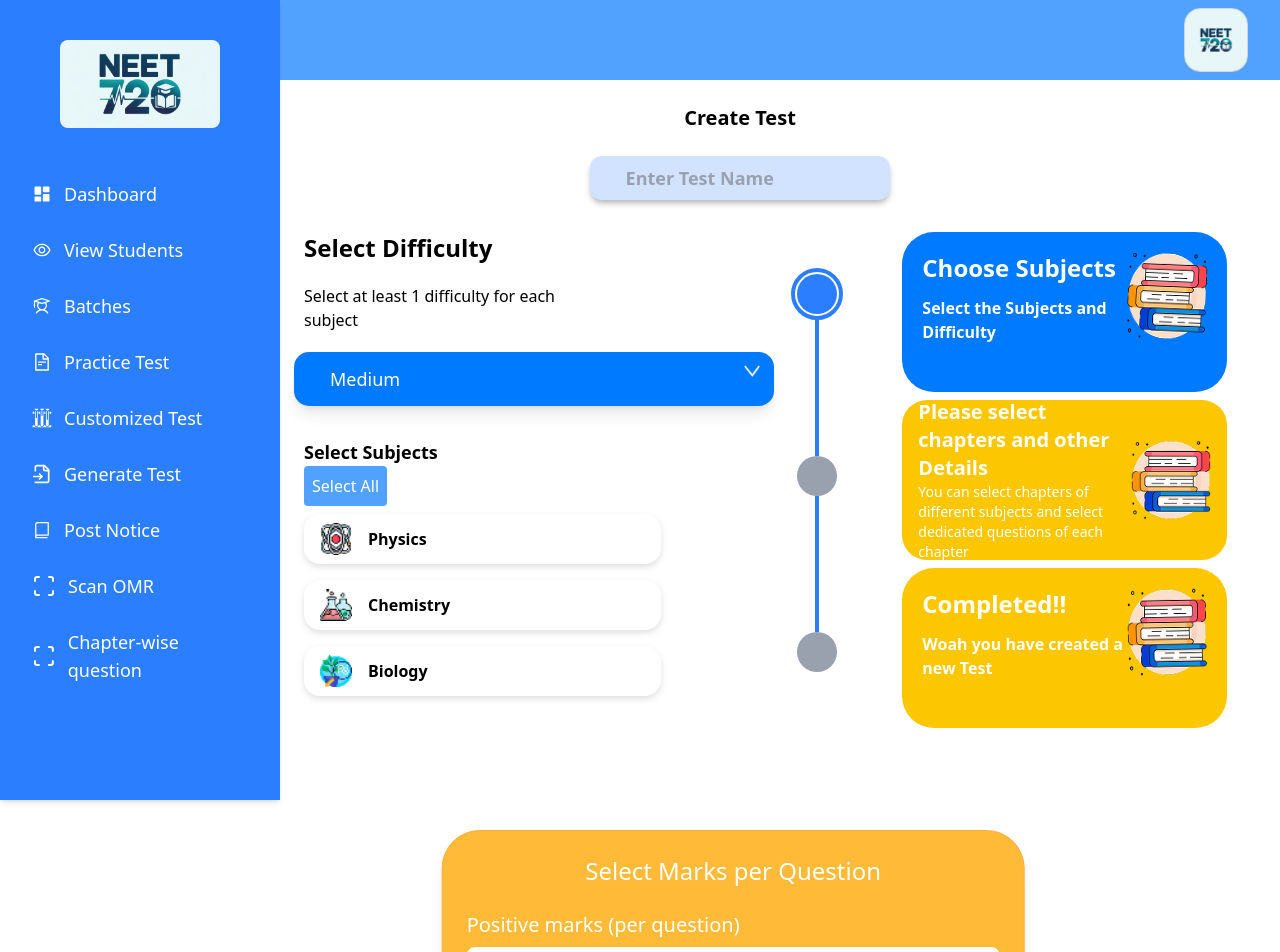
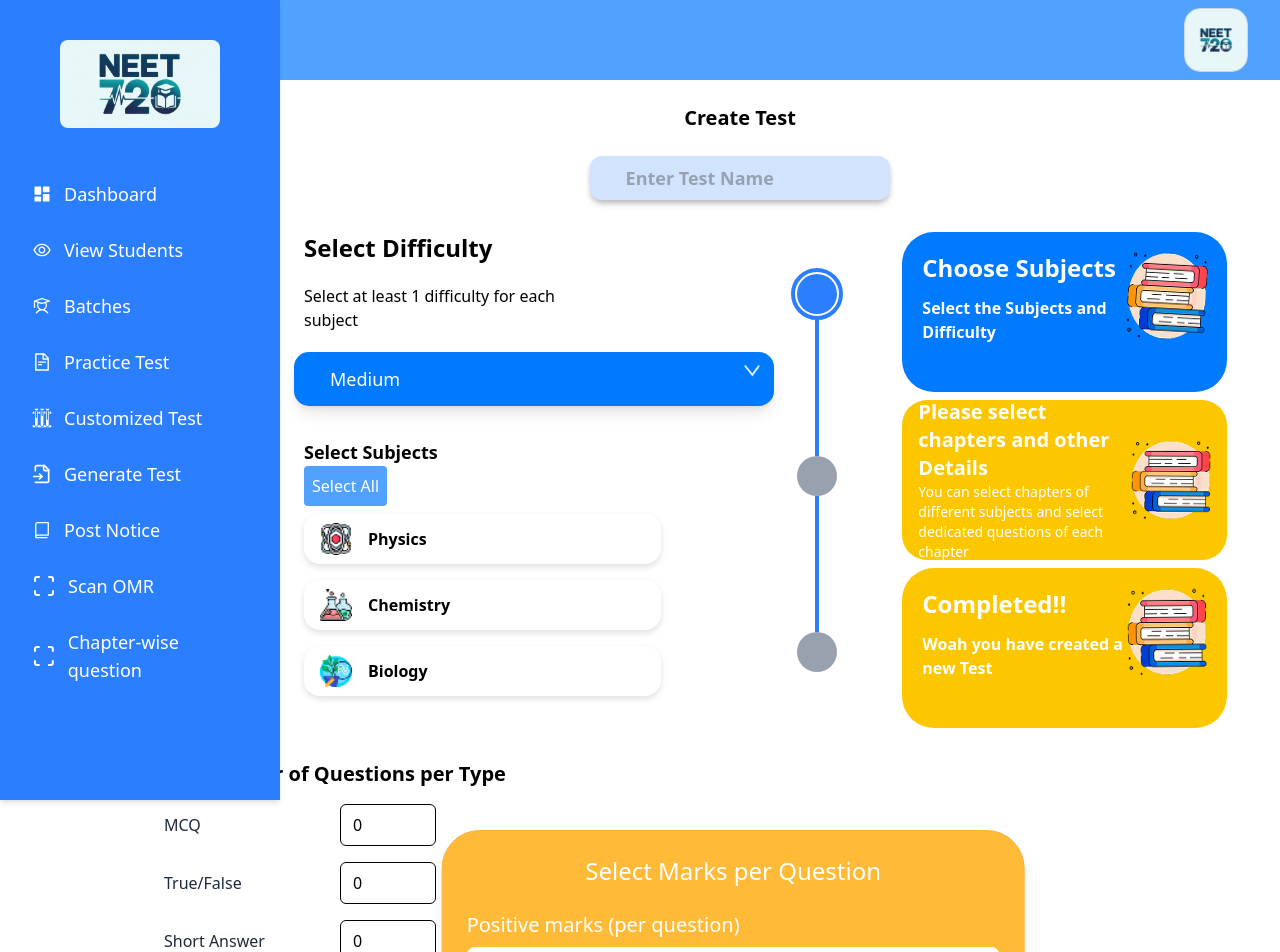
Before and after one commit to Code4Bharat1/neet720-admin, a Next.js app: page /subjectselect in a window 1280 px wide. Shown: the top 952 px of the page. Built offline with nearby package versions, Linux system fonts and the light colour scheme.

Commit message:
Refactor SubjectSelect component: improve state management for question type counts and enhance localStorage handling

```diff
--- a/src/components/subjectselect/SubjectSelect.jsx
+++ b/src/components/subjectselect/SubjectSelect.jsx
@@ -1,4 +1,4 @@
-'use client';
+"use client";
 
 import React, { useState, useEffect } from "react";
 import { FaFlask, FaDumbbell, FaArrowRight } from "react-icons/fa";
@@ -16,6 +16,7 @@ const SelectSubjectPage = () => {
   const [positiveMarks, setPositiveMarks] = useState("");
   const [negativeMarks, setNegativeMarks] = useState("");
   const router = useRouter();
+  const [questionTypeCounts, setQuestionTypeCounts] = useState({});
 
   // Animation variants
   const fadeIn = {
@@ -23,8 +24,8 @@ const SelectSubjectPage = () => {
     visible: {
       opacity: 1,
       y: 0,
-      transition: { duration: 0.6 }
-    }
+      transition: { duration: 0.6 },
+    },
   };
 
   const staggerContainer = {
@@ -32,9 +33,9 @@ const SelectSubjectPage = () => {
     visible: {
       opacity: 1,
       transition: {
-        staggerChildren: 0.3
-      }
-    }
+        staggerChildren: 0.3,
+      },
+    },
   };
 
   const popIn = {
@@ -45,16 +46,62 @@ const SelectSubjectPage = () => {
       transition: {
         type: "spring",
         stiffness: 200,
-        damping: 15
-      }
-    }
+        damping: 15,
+      },
+    },
+  };
+  const allQuestionTypes = [
+    "MCQ",
+    "True/False",
+    "Short Answer",
+    "Long Answer",
+    "Assertion Reason",
+  ];
+
+  const defaultCountsByDifficulty = {
+    Easy: {
+      MCQ: 10,
+      "True/False": 5,
+      "Short Answer": 2,
+      "Long Answer": 0,
+      "Assertion Reason": 0,
+    },
+    Medium: {
+      MCQ: 8,
+      "True/False": 4,
+      "Short Answer": 4,
+      "Long Answer": 2,
+      "Assertion Reason": 2,
+    },
+    Hard: {
+      MCQ: 4,
+      "True/False": 2,
+      "Short Answer": 4,
+      "Long Answer": 3,
+      "Assertion Reason": 3,
+    },
   };
 
   // Load selected subjects from localStorage when the component mounts
   useEffect(() => {
-    const savedSubjects = JSON.parse(localStorage.getItem("selectedSubjects")) || [];
+    const savedSubjects =
+      JSON.parse(localStorage.getItem("selectedSubjects")) || [];
     setSelectedSubjects(savedSubjects);
   }, []);
+
+  // Load question type counts from localStorage or set defaults
+  useEffect(() => {
+    const savedCounts = JSON.parse(localStorage.getItem("questionTypeCounts"));
+    if (savedCounts) setQuestionTypeCounts(savedCounts);
+  }, []);
+
+  // Save question type counts to localStorage whenever they change
+  useEffect(() => {
+    localStorage.setItem(
+      "questionTypeCounts",
+      JSON.stringify(questionTypeCounts)
+    );
+  }, [questionTypeCounts]);
 
   // Function to update selected subjects and store them in localStorage
   const handleSubjectChange = (subjectOrSubjects) => {
@@ -78,7 +125,6 @@ const SelectSubjectPage = () => {
       return updatedSubjects;
     });
   };
-
 
   // Load marks in localStorage
   useEffect(() => {
@@ -133,7 +179,7 @@ const SelectSubjectPage = () => {
   const handleContinueClick = () => {
     if (!testName.trim()) {
       toast.error("Test name is required!", {
-        duration: 5000
+        duration: 5000,
       });
       return;
     }
@@ -143,7 +189,7 @@ const SelectSubjectPage = () => {
       router.push(`/select_chapters_${subject}`); // Route to the first selected subject's page
     } else {
       toast.error("Please select at least one subject!", {
-        duration: 5000
+        duration: 5000,
       });
     }
   };
@@ -156,8 +202,6 @@ const SelectSubjectPage = () => {
       transition={{ duration: 0.5 }}
     >
       <div className="w-full max-w-7xl mx-auto p-6">
-
-
         {/* Top Section: Create Test */}
         <motion.div
           className="text-center mb-8 md:ml-50"
@@ -181,7 +225,12 @@ const SelectSubjectPage = () => {
             className="mt-4 px-9 py-2 border-none rounded-xl bg-[#D1E3FF] text-black font-bold text-lg w-full md:w-2/5 placeholder:text-gray-400 shadow-[0_4px_6px_-1px_rgba(0,0,0,0.3)]"
             initial={{ opacity: 0, scale: 0.9 }}
             animate={{ opacity: 1, scale: 1 }}
-            transition={{ delay: 0.4, type: "spring", stiffness: 200, damping: 20 }}
+            transition={{
+              delay: 0.4,
+              type: "spring",
+              stiffness: 200,
+              damping: 20,
+            }}
             whileFocus={{ boxShadow: "0 0 0 3px rgba(59, 130, 246, 0.5)" }}
           />
         </motion.div>
@@ -194,50 +243,65 @@ const SelectSubjectPage = () => {
           animate="visible"
         >
           {/* Left Section */}
-          <motion.div
-            className="relative w-[100%]"
-            variants={fadeIn}
-          >
+          <motion.div className="relative w-[100%]" variants={fadeIn}>
             {/* Difficulty */}
-            <motion.div
-              className="relative mb-8"
-              variants={popIn}
-            >
+            <motion.div className="relative mb-8" variants={popIn}>
               <h3 className="text-2xl font-semibold">Select Difficulty</h3>
-              <p className="mt-5">Select at least 1 difficulty for each subject</p>
+              <p className="mt-5">
+                Select at least 1 difficulty for each subject
+              </p>
               <motion.select
                 value={difficulty}
                 onChange={(e) => {
-                  setDifficulty(e.target.value);
-                  saveMarksToLocalStorage(positiveMarks, negativeMarks, e.target.value); // Save difficulty along with marks
+                  const newDifficulty = e.target.value;
+                  setDifficulty(newDifficulty);
+
+                  const defaultCounts =
+                    defaultCountsByDifficulty[newDifficulty];
+                  setQuestionTypeCounts(defaultCounts); // Override existing counts with defaults
+
+                  saveMarksToLocalStorage(
+                    positiveMarks,
+                    negativeMarks,
+                    newDifficulty
+                  );
                 }}
                 className="p-2 mt-5 w-[480px] h-[54px] rounded-[15px] bg-[#007AFF] text-white appearance-none px-9 text-lg outline-none focus:ring-0 shadow-lg font-normal ml-[-10px]"
                 whileHover={{ scale: 1.02 }}
                 whileTap={{ scale: 0.98 }}
               >
-                <option value="Easy" className="bg-white text-black">Easy</option>
-                <option value="Medium" className="bg-white text-black">Medium</option>
-                <option value="Hard" className="bg-white text-black">Hard</option>
+                <option value="Easy" className="bg-white text-black">
+                  Easy
+                </option>
+                <option value="Medium" className="bg-white text-black">
+                  Medium
+                </option>
+                <option value="Hard" className="bg-white text-black">
+                  Hard
+                </option>
               </motion.select>
 
               <motion.img
-                src="Vector 1.png"  // Replace with the actual path of your arrow image
+                src="Vector 1.png" // Replace with the actual path of your arrow image
                 alt="Dropdown Arrow"
                 className="absolute top-1/2 left-110 w-4 h-3 pointer-events-none mt-11"
                 animate={{ y: [0, 3, 0] }}
-                transition={{ repeat: Infinity, duration: 1.5, repeatType: "reverse" }}
+                transition={{
+                  repeat: Infinity,
+                  duration: 1.5,
+                  repeatType: "reverse",
+                }}
               />
             </motion.div>
 
             {/* Subjects */}
-            <motion.div
-              className="mb-8"
-              variants={fadeIn}
-            >
+            <motion.div className="mb-8" variants={fadeIn}>
               <h3 className="text-lg font-semibold">Select Subjects</h3>
               <button
                 className="p-2 bg-blue-400 text-white rounded cursor-pointer"
-  onClick={() => handleSubjectChange(["Physics", "Chemistry", "Biology"])}
+                onClick={() =>
+                  handleSubjectChange(["Physics", "Chemistry", "Biology"])
+                }
               >
                 Select All
               </button>
@@ -262,12 +326,23 @@ const SelectSubjectPage = () => {
                         : "bg-white border-gray-400"
                     } flex items-center justify-start gap-4 transition-colors duration-300`}
                     variants={popIn}
-                    whileHover={{ scale: 1.05, boxShadow: "0 10px 15px -3px rgba(0, 0, 0, 0.1), 0 4px 6px -2px rgba(0, 0, 0, 0.05)" }}
+                    whileHover={{
+                      scale: 1.05,
+                      boxShadow:
+                        "0 10px 15px -3px rgba(0, 0, 0, 0.1), 0 4px 6px -2px rgba(0, 0, 0, 0.05)",
+                    }}
                     whileTap={{ scale: 0.98 }}
-                    animate={selectedSubjects.includes(subject.name) ?
-                      { y: [0, -5, 0], transition: { duration: 0.3 } } : {}}
+                    animate={
+                      selectedSubjects.includes(subject.name)
+                        ? { y: [0, -5, 0], transition: { duration: 0.3 } }
+                        : {}
+                    }
                   >
-                    <img src={subject.img} alt={subject.name} className="w-8 h-8" />
+                    <img
+                      src={subject.img}
+                      alt={subject.name}
+                      className="w-8 h-8"
+                    />
                     <span>{subject.name}</span>
                   </motion.div>
                 ))}
@@ -276,10 +351,7 @@ const SelectSubjectPage = () => {
           </motion.div>
 
           {/* Right Section: Step Indicator & Cards in 2 Columns */}
-          <motion.div
-            className="grid grid-cols-2 w-[650px]"
-            variants={fadeIn}
-          >
+          <motion.div className="grid grid-cols-2 w-[650px]" variants={fadeIn}>
             {/* Step Indicator */}
             <motion.div
               className="flex flex-col items-center gap-0 mt-9 md:w-[10px] pl-60"
@@ -336,25 +408,39 @@ const SelectSubjectPage = () => {
               <motion.div
                 className="flex justify-between w-full h-40 bg-[#007AFF] rounded-4xl p-5 text-white"
                 variants={popIn}
-                whileHover={{ scale: 1.03, boxShadow: "0 20px 25px -5px rgba(0, 0, 0, 0.1), 0 10px 10px -5px rgba(0, 0, 0, 0.04)" }}
+                whileHover={{
+                  scale: 1.03,
+                  boxShadow:
+                    "0 20px 25px -5px rgba(0, 0, 0, 0.1), 0 10px 10px -5px rgba(0, 0, 0, 0.04)",
+                }}
               >
                 <div className="flex flex-col gap-3">
                   <h3 className="text-2xl font-semibold">Choose Subjects</h3>
-                  <p className="font-semibold">Select the Subjects and Difficulty</p>
+                  <p className="font-semibold">
+                    Select the Subjects and Difficulty
+                  </p>
                 </div>
                 <motion.img
                   src="book.png"
                   alt="Books Icon"
                   className="w-20 h-22"
                   animate={{ rotate: [0, 5, 0, -5, 0] }}
-                  transition={{ repeat: Infinity, duration: 5, ease: "easeInOut" }}
+                  transition={{
+                    repeat: Infinity,
+                    duration: 5,
+                    ease: "easeInOut",
+                  }}
                 />
               </motion.div>
 
               <motion.div
                 className="p-4 bg-yellow-400 text-white flex justify-between items-center w-full h-40 rounded-[25px]"
                 variants={popIn}
-                whileHover={{ scale: 1.03, boxShadow: "0 20px 25px -5px rgba(0, 0, 0, 0.1), 0 10px 10px -5px rgba(0, 0, 0, 0.04)" }}
+                whileHover={{
+                  scale: 1.03,
+                  boxShadow:
+                    "0 20px 25px -5px rgba(0, 0, 0, 0.1), 0 10px 10px -5px rgba(0, 0, 0, 0.04)",
+                }}
               >
                 <div>
                   <h3 className="text-xl font-semibold">
@@ -370,25 +456,41 @@ const SelectSubjectPage = () => {
                   alt="Books Icon"
                   className="w-20"
                   animate={{ rotate: [0, 5, 0, -5, 0] }}
-                  transition={{ repeat: Infinity, duration: 5, ease: "easeInOut", delay: 0.5 }}
+                  transition={{
+                    repeat: Infinity,
+                    duration: 5,
+                    ease: "easeInOut",
+                    delay: 0.5,
+                  }}
                 />
               </motion.div>
 
               <motion.div
                 className="flex justify-between w-full h-40 bg-yellow-400 rounded-4xl p-5 text-white"
                 variants={popIn}
-                whileHover={{ scale: 1.03, boxShadow: "0 20px 25px -5px rgba(0, 0, 0, 0.1), 0 10px 10px -5px rgba(0, 0, 0, 0.04)" }}
+                whileHover={{
+                  scale: 1.03,
+                  boxShadow:
+                    "0 20px 25px -5px rgba(0, 0, 0, 0.1), 0 10px 10px -5px rgba(0, 0, 0, 0.04)",
+                }}
               >
                 <div className="flex flex-col gap-3">
                   <h3 className="text-2xl font-semibold">Completed!!</h3>
-                  <p className="font-semibold">Woah you have created a new Test</p>
+                  <p className="font-semibold">
+                    Woah you have created a new Test
+                  </p>
                 </div>
                 <motion.img
                   src="book.png"
                   alt="Books Icon"
                   className="w-20 h-22"
                   animate={{ rotate: [0, 5, 0, -5, 0] }}
-                  transition={{ repeat: Infinity, duration: 5, ease: "easeInOut", delay: 1 }}
+                  transition={{
+                    repeat: Infinity,
+                    duration: 5,
+                    ease: "easeInOut",
+                    delay: 1,
+                  }}
                 />
               </motion.div>
             </motion.div>
@@ -402,7 +504,9 @@ const SelectSubjectPage = () => {
           animate={{ opacity: 1, y: 0 }}
           transition={{ delay: 1.3, duration: 0.5 }}
         >
-          <h2 className="text-2xl font-medium text-center text-white">Select Marks per Question</h2>
+          <h2 className="text-2xl font-medium text-center text-white">
+            Select Marks per Question
+          </h2>
 
           {/* Positive Marks Input */}
           <motion.div
@@ -411,7 +515,9 @@ const SelectSubjectPage = () => {
             animate={{ opacity: 1, x: 0 }}
             transition={{ delay: 1.4 }}
           >
-            <label className="block text-xl font-light text-white">Positive marks (per question)</label>
+            <label className="block text-xl font-light text-white">
+              Positive marks (per question)
+            </label>
             <motion.input
               type="text"
               value={positiveMarks}
@@ -429,7 +535,9 @@ const SelectSubjectPage = () => {
             animate={{ opacity: 1, x: 0 }}
             transition={{ delay: 1.5 }}
           >
-            <label className="block text-xl font-light text-white">Negative marks (per question)</label>
+            <label className="block text-xl font-light text-white">
+              Negative marks (per question)
+            </label>
             <motion.input
               type="text"
               value={negativeMarks}
@@ -440,6 +548,32 @@ const SelectSubjectPage = () => {
             />
           </motion.div>
         </motion.div>
+        {/* Question Types */}
+        <div className="mt-8">
+          <h3 className="text-xl font-bold mb-4">
+            Set Number of Questions per Type
+          </h3>
+          <div className="flex flex-col gap-4">
+            {allQuestionTypes.map((type) => (
+              <div key={type} className="flex items-center gap-4">
+                <label className="w-40 font-medium text-gray-800">{type}</label>
+                <input
+                  type="number"
+                  min="0"
+                  value={questionTypeCounts[type] || 0}
+                  onChange={(e) => {
+                    const updatedCounts = {
+                      ...questionTypeCounts,
+                      [type]: parseInt(e.target.value || 0, 10),
+                    };
+                    setQuestionTypeCounts(updatedCounts);
+                  }}
+                  className="w-24 px-3 py-2 border rounded-md"
+                />
+              </div>
+            ))}
+          </div>
+        </div>
 
         {/* Continue Button */}
         <motion.div
```
Lines whose indentation alone changed are shown as unchanged.
